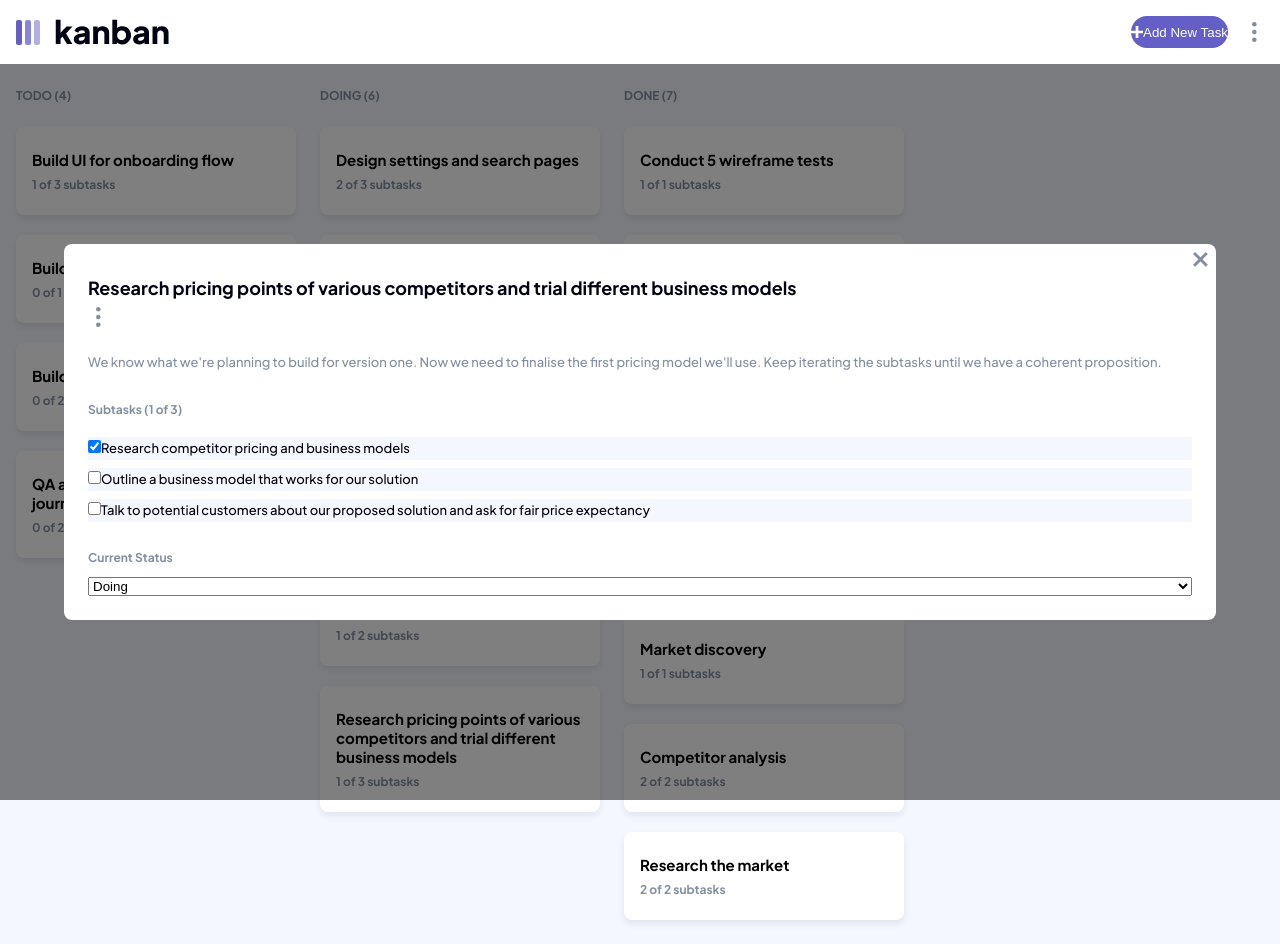
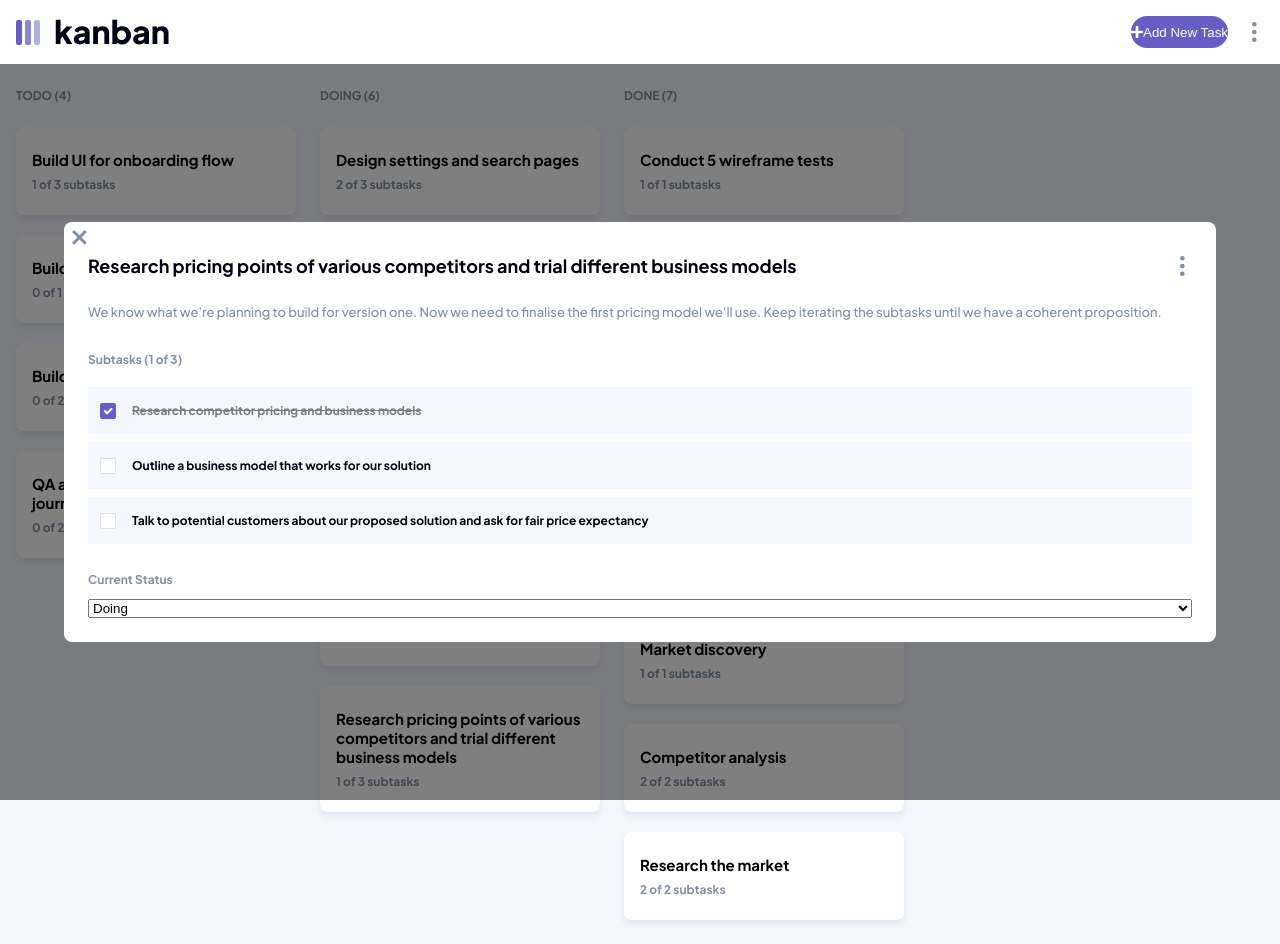
Before and after one commit to ryanbradley-webdev/kanban-task-management-app, a React (Vite) app: page / in a window 1280 px wide. Both pictures are taken after a click on the button 460 px from the left and 749 px from the top of the page. Built offline with nearby package versions, Linux system fonts and the light colour scheme.

Commit message:
Add styling to checkbox component to match design spec.

```diff
--- a/src/components/boardDisplay/boardDisplay.module.css
+++ b/src/components/boardDisplay/boardDisplay.module.css
@@ -27,7 +27,7 @@
     justify-content: space-between;
 }
 
-.modal > div:not(:first-child) {
+.modal > div:not(:first-of-type) {
     display: grid;
     row-gap: 8px;
 }
--- a/src/components/checkbox/checkbox.module.css
+++ b/src/components/checkbox/checkbox.module.css
@@ -1,3 +1,38 @@
 .checkbox_container {
+    position: relative;
+    display: flex;
+    align-items: center;
+    gap: 16px;
+    padding: 12px;
+    font-size: 12px;
+    font-weight: bold;
+    color: var(--clr-black-pri);
     background-color: var(--clr-white-sec);
 }
+
+.checkbox_container:has(input:checked) span {
+    opacity: 0.5;
+    text-decoration: line-through;
+}
+
+.checkbox_container input {
+    appearance: none;
+    width: 16px;
+    height: 16px;
+    background-color: var(--clr-white-pri);
+    border: 1px solid #818ea240;
+    border-radius: 2px;
+}
+
+.checkbox_container input:checked {
+    background-color: var(--clr-purple-700);
+    border: none;
+}
+
+.checkbox_container:has(input:checked)::after {
+    content: url(/icon-check.svg);
+    position: absolute;
+    top: 50%;
+    left: 15px;
+    transform: translateY(-50%);
+}
--- a/src/components/modal/modal.module.css
+++ b/src/components/modal/modal.module.css
@@ -19,7 +19,7 @@
 .close_btn {
     position: absolute;
     top: 8px;
-    right: 8px;
+    left: 8px;
     display: flex;
     width: fit-content;
     background-color: transparent;
```
Also changed, not shown: public/icon-check.svg (added).
